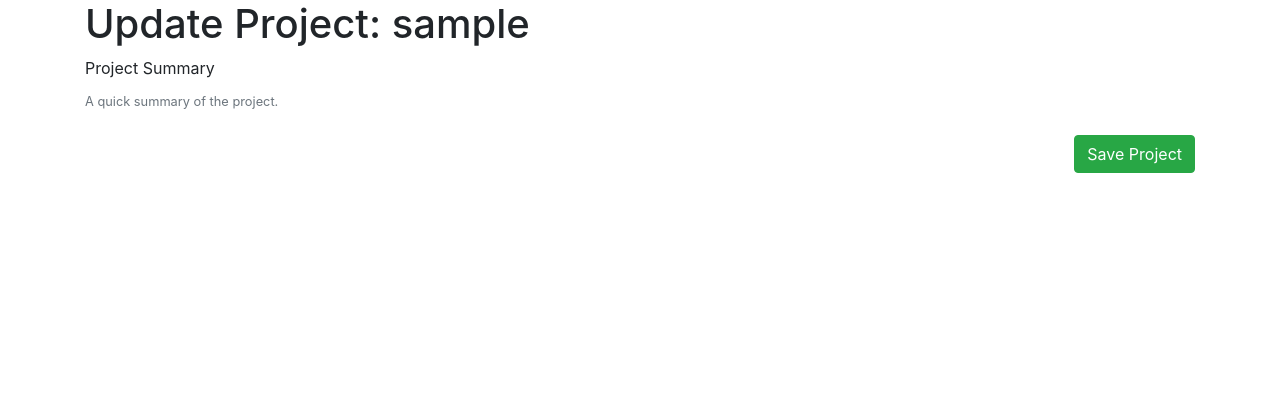
After one commit to CodeGuild-co/Website, a Flask app: a page that uses templates/update_project.html in a window 1280 px wide. The commit adds this page. Shown: the top 420 px of the page. Run offline with Flask 2, Linux system fonts and the light colour scheme; data that the repository does not hold is empty; some libraries are stand-ins or nearby versions.

Commit message:
Move update project form to separate page

```diff
--- a/app.py
+++ b/app.py
@@ -50,10 +50,6 @@ def index():
 def project(name):
     repo = get_repo(name)
     is_editor = can_edit(repo)
-    if request.method == 'POST' and is_editor:
-        summary = request.form['summary']
-        upsert_project(name, summary)
-        return redirect(url_for('project', name=name))
     with request.db.cursor() as curs:
         try:
             curs.execute('SELECT id, summary FROM project WHERE name=%s', (name, ))
@@ -64,6 +60,23 @@ def project(name):
             repo['summary'] = ''
             posts = []
     return render_template('project.html', repo=repo, is_editor=is_editor, posts=posts)
+
+
+@app.route('/p/<name>/update/', methods=['GET', 'POST'])
+def update_project(name):
+    repo = get_repo(name)
+    is_editor = can_edit(repo)
+    if request.method == 'POST' and is_editor:
+        summary = request.form['summary']
+        upsert_project(name, summary)
+        return redirect(url_for('project', name=name))
+    with request.db.cursor() as curs:
+        try:
+            curs.execute('SELECT summary FROM project WHERE name=%s', (name, ))
+            summary, = curs.fetchone()
+        except TypeError:
+            summary = ''
+    return render_template('update_project.html', name=name, summary=summary)
 
 
 @app.route('/p/<project_name>/blog/', methods=['POST'])
--- /dev/null
+++ b/templates/update_project.html
@@ -0,0 +1,20 @@
+{% extends "base.html" %}
+
+{% block content %}
+
+<h1>Update Project: {{ name }}</h1>
+
+<form action="" method="POST">
+    <div class="form-group">
+        <label for="body">Project Summary</label>
+        <input id="summary" type="hidden" name="summary" value="{{ summary }}">
+        <trix-editor input="summary" class="trix-content"></trix-editor>
+        <small class="form-text text-muted">A quick summary of the project.</small>
+    </div>
+
+    <div class="text-right">
+        <button type="submit" class="btn btn-success mt-2">Save Project</button>
+    </div>
+</form>
+
+{% endblock %}
```
Also changed, not shown: templates/project.html (+4 -14 lines).
